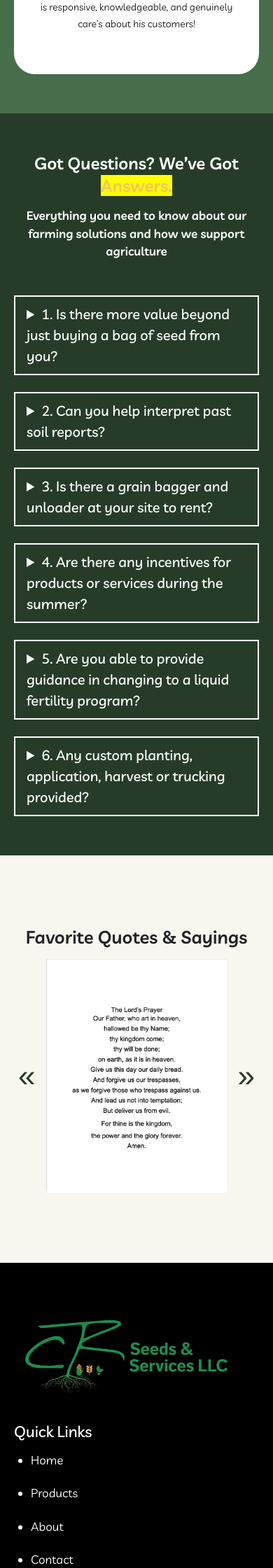
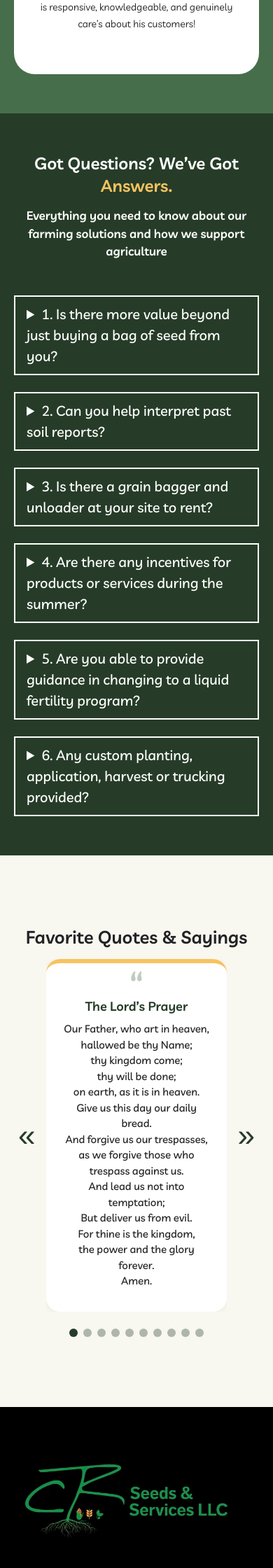
Before and after one commit to beeoohbee/crseeds-website, a Jekyll site: the page built from index.html, in a window 390 px wide. Shown: the part 2912-5152 px from the top of the page at 70% size. Built offline with Jekyll 4.4.1, drawn with Linux system fonts in a browser that asks for light colours.

Commit message:
Add carousel dots, text quote cards, and remove FAQ highlight
- Carousels show page dots below and arrows move one page at a time
- Favorite Quotes are now readable text cards (editable in _data/quotes.yml)
  instead of screenshot images; 3 per page on desktop
- Remove yellow highlight behind "Answers." in the FAQ heading

Co-Authored-By: Claude Opus 5.5 <noreply@anthropic.com>

```diff
--- a/_data/quotes.yml
+++ b/_data/quotes.yml
@@ -1,11 +1,42 @@
-# Images shown in the "Favorite Quotes & Sayings" carousel on the home page
-- Screen-Shot-2026-01-17-at-4.06.56-PM-793x1024.png
-- Screen-Shot-2026-01-17-at-4.10.45-PM-790x1024.png
-- Screen-Shot-2026-01-17-at-4.19.33-PM-790x1024.png
-- Screen-Shot-2026-01-17-at-4.18.17-PM-789x1024.png
-- Screen-Shot-2026-01-17-at-4.17.24-PM-789x1024.png
-- Screen-Shot-2026-01-17-at-4.15.35-PM-795x1024.png
-- Screen-Shot-2026-01-17-at-4.16.25-PM-796x1024.png
-- Screen-Shot-2026-01-17-at-4.14.34-PM-795x1024.png
-- Screen-Shot-2026-01-17-at-4.12.47-PM-791x1024.png
-- Screen-Shot-2026-01-17-at-4.08.46-PM-791x1024.png
+# "Favorite Quotes & Sayings" carousel on the home page.
+# Each line break in `text` is kept on the page. `title` is optional.
+- title: The Lord’s Prayer
+  text: |
+    Our Father, who art in heaven,
+    hallowed be thy Name;
+    thy kingdom come;
+    thy will be done;
+    on earth, as it is in heaven.
+    Give us this day our daily bread.
+    And forgive us our trespasses,
+    as we forgive those who trespass against us.
+    And lead us not into temptation;
+    But deliver us from evil.
+    For thine is the kingdom,
+    the power and the glory forever.
+    Amen.
+- text: |
+    “You can’t add days to your life, but you can add life to your days.”
+- text: |
+    “The most powerful weapon on earth is the human soul on fire.”
+- text: |
+    I’m not a fighter, I’m a lover… “No… because if you’re a lover, you got to be a fighter. Because if you don’t fight for your love, what kind of love do you have?”
+- text: |
+    “If I had everything go exactly my way and exactly as planned; I would have missed out on thousands of opportunities to learn and connect with others.”
+- text: |
+    “It’s not what happens to you, but how you react to it that matters.”
+- text: |
+    “A positive attitude causes a chain reaction of positive thoughts, events and outcomes. It is a catalyst and it sparks extraordinary results.”
+- text: |
+    The true meaning of life
+    is to plant trees
+    whose shade you will never sit under.
+- text: |
+    There are two important days:
+    the day you were born…
+    and the day you find out why.
+- text: |
+    Good, better, best.
+    Never let it rest.
+    Til’ your good is better
+    And your better is best.
--- a/assets/css/site.css
+++ b/assets/css/site.css
@@ -135,7 +135,7 @@ a:hover, a:focus-visible { color: var(--primary); }
 /* ---------- FAQ ---------- */
 .faq { background: var(--secondary); color: var(--white); padding-block: 56px; }
 .faq h2 { color: var(--white); text-align: center; font-size: clamp(24px, 3vw, 30px); }
-.faq mark { background: #ffff00; color: var(--primary); }
+.faq mark { background: none; color: var(--primary); }
 .faq-sub { text-align: center; font-weight: 600; margin: 0 0 50px; }
 .faq-grid { display: grid; grid-template-columns: 1fr 1fr; grid-template-rows: repeat(3, auto); grid-auto-flow: column; gap: 24px; align-items: start; }
 .faq details { border: 2px solid var(--white); padding: 10px 16px; }
@@ -158,6 +158,25 @@ a:hover, a:focus-visible { color: var(--primary); }
   font-size: 44px; line-height: 1; color: var(--secondary); padding: 0 6px;
 }
 .carousel-btn:hover { color: var(--primary); }
+.quotes-carousel .carousel-track { grid-auto-columns: calc((100% - 40px) / 3); }
+.quote-card {
+  margin: 0; padding: 48px 24px 32px; border-radius: var(--radius);
+  border-top: 6px solid var(--primary); box-shadow: 0 2px 10px rgba(0,0,0,.06);
+  display: flex; flex-direction: column; justify-content: center; position: relative;
+}
+.quote-card::before {
+  content: "\201C"; position: absolute; top: 4px; left: 0; right: 0;
+  font-size: 64px; line-height: 1; color: var(--green); opacity: .35;
+}
+.quote-card blockquote { margin: 0; font-size: 19px; line-height: 1.55; font-weight: 500; color: var(--heading); }
+.quote-card figcaption { font-weight: 600; font-size: 18px; color: var(--secondary); margin-bottom: 8px; }
+.quote-card.long blockquote { font-size: 15px; line-height: 1.5; }
+.carousel-dots { display: flex; flex-wrap: wrap; justify-content: center; gap: 8px; margin-top: 24px; }
+.carousel-dots button {
+  width: 12px; height: 12px; padding: 0; border: 0; border-radius: 50%;
+  background: var(--secondary); opacity: .35; cursor: pointer;
+}
+.carousel-dots button.active { opacity: 1; }
 .gallery .carousel-slide { background: none; }
 .gallery .carousel-slide img { width: 100%; aspect-ratio: 4 / 3; object-fit: cover; }
 
@@ -207,7 +226,7 @@ a:hover, a:focus-visible { color: var(--primary); }
 
 /* ---------- Responsive ---------- */
 @media (max-width: 1000px) {
-  .carousel-track { grid-auto-columns: calc((100% - 20px) / 2); }
+  .carousel-track, .quotes-carousel .carousel-track { grid-auto-columns: calc((100% - 20px) / 2); }
   .product-grid { grid-template-columns: 1fr; }
 }
 @media (max-width: 860px) {
@@ -230,7 +249,7 @@ a:hover, a:focus-visible { color: var(--primary); }
   .page-hero h1 { font-size: 32px; }
 }
 @media (max-width: 560px) {
-  .carousel-track { grid-auto-columns: 100%; }
+  .carousel-track, .quotes-carousel .carousel-track { grid-auto-columns: 100%; }
   .product { grid-template-columns: 1fr; }
   .product-grid { grid-template-columns: 1fr; }
   .faq-grid { grid-template-columns: 1fr; grid-template-rows: none; grid-auto-flow: row; }
--- a/assets/js/main.js
+++ b/assets/js/main.js
@@ -7,16 +7,51 @@ document.querySelectorAll('.menu-toggle').forEach(function (btn) {
   });
 });
 
-// Carousels: arrow buttons scroll one "page" of slides
+// Carousels: arrows and dots move one "page" of slides at a time
 document.querySelectorAll('.carousel').forEach(function (carousel) {
   var track = carousel.querySelector('.carousel-track');
-  function scroll(dir) {
-    var atEnd = track.scrollLeft + track.clientWidth >= track.scrollWidth - 5;
-    var atStart = track.scrollLeft <= 5;
-    if (dir > 0 && atEnd) track.scrollTo({ left: 0 });
-    else if (dir < 0 && atStart) track.scrollTo({ left: track.scrollWidth });
-    else track.scrollBy({ left: dir * track.clientWidth });
+  var slides = track.querySelectorAll('.carousel-slide');
+  var dots = document.createElement('div');
+  dots.className = 'carousel-dots';
+  carousel.after(dots);
+  var perPage = 1, pageCount = 1;
+
+  function step() {
+    return slides.length > 1 ? slides[1].offsetLeft - slides[0].offsetLeft : track.clientWidth;
   }
-  carousel.querySelector('.prev').addEventListener('click', function () { scroll(-1); });
-  carousel.querySelector('.next').addEventListener('click', function () { scroll(1); });
+  function currentPage() {
+    if (track.scrollLeft + track.clientWidth >= track.scrollWidth - 5) return pageCount - 1;
+    return Math.round(track.scrollLeft / step() / perPage);
+  }
+  function goTo(page) {
+    if (page < 0) page = pageCount - 1;
+    if (page >= pageCount) page = 0;
+    track.scrollTo({ left: page * perPage * step() });
+  }
+  function update() {
+    var active = currentPage();
+    dots.querySelectorAll('button').forEach(function (dot, i) {
+      dot.classList.toggle('active', i === active);
+      dot.setAttribute('aria-current', i === active);
+    });
+  }
+  function build() {
+    perPage = Math.max(1, Math.round(track.clientWidth / step()));
+    pageCount = Math.ceil(slides.length / perPage);
+    dots.innerHTML = '';
+    for (var i = 0; i < pageCount; i++) {
+      var dot = document.createElement('button');
+      dot.setAttribute('aria-label', 'Go to page ' + (i + 1));
+      dot.addEventListener('click', goTo.bind(null, i));
+      dots.appendChild(dot);
+    }
+    dots.hidden = pageCount < 2;
+    update();
+  }
+
+  carousel.querySelector('.prev').addEventListener('click', function () { goTo(currentPage() - 1); });
+  carousel.querySelector('.next').addEventListener('click', function () { goTo(currentPage() + 1); });
+  track.addEventListener('scroll', function () { window.requestAnimationFrame(update); }, { passive: true });
+  window.addEventListener('resize', build);
+  build();
 });
--- a/index.html
+++ b/index.html
@@ -75,5 +75,16 @@ title: Home
 
 <section class="quotes container">
   <h2>Favorite Quotes &amp; Sayings</h2>
-  {% include carousel.html images=site.data.quotes class="quotes-carousel" label="Favorite quotes" %}
+  <div class="carousel quotes-carousel" aria-label="Favorite quotes">
+    <button class="carousel-btn prev" aria-label="Previous">&laquo;</button>
+    <div class="carousel-track">
+      {% for q in site.data.quotes %}
+      <figure class="carousel-slide quote-card{% if q.title %} long{% endif %}">
+        {% if q.title %}<figcaption>{{ q.title }}</figcaption>{% endif %}
+        <blockquote>{{ q.text | strip | newline_to_br }}</blockquote>
+      </figure>
+      {% endfor %}
+    </div>
+    <button class="carousel-btn next" aria-label="Next">&raquo;</button>
+  </div>
 </section>
```
